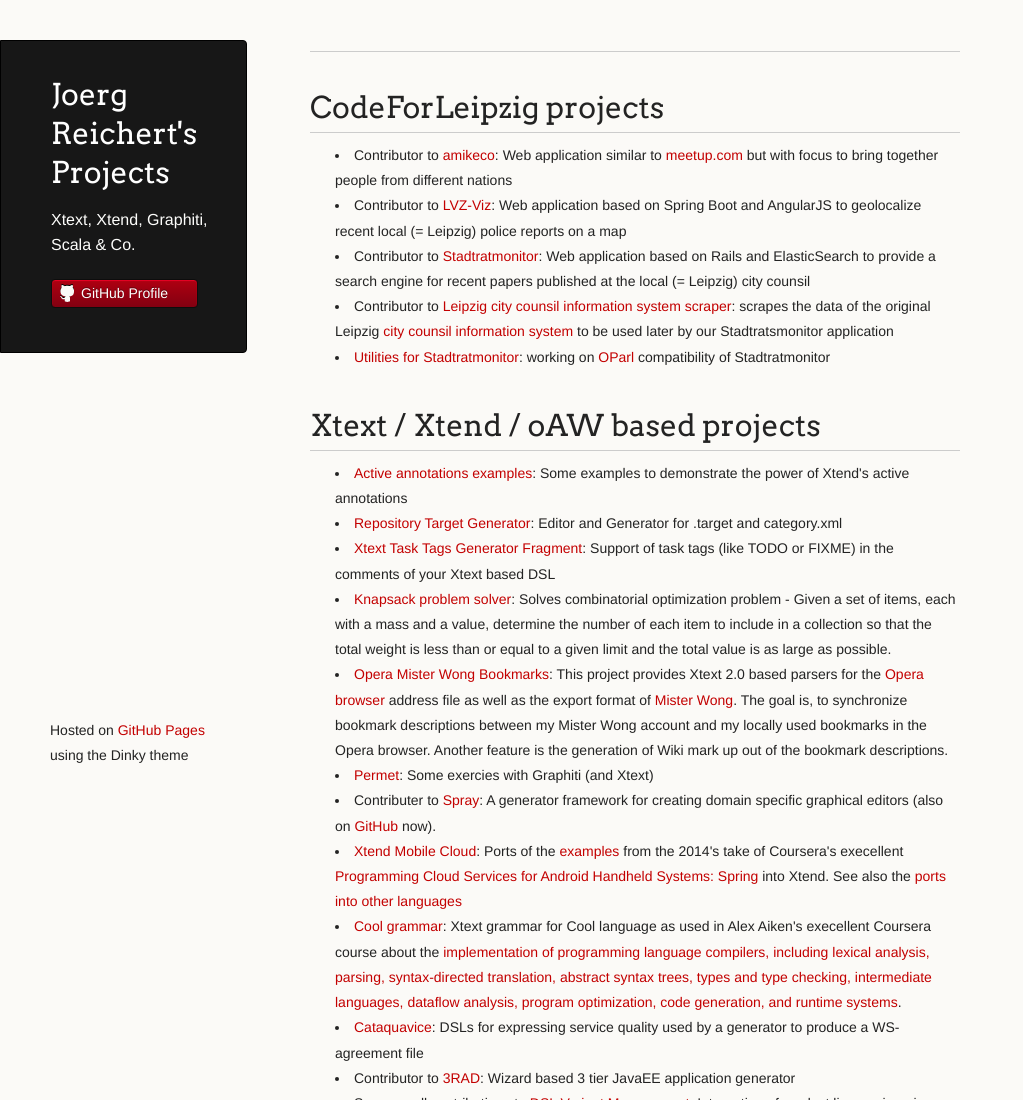
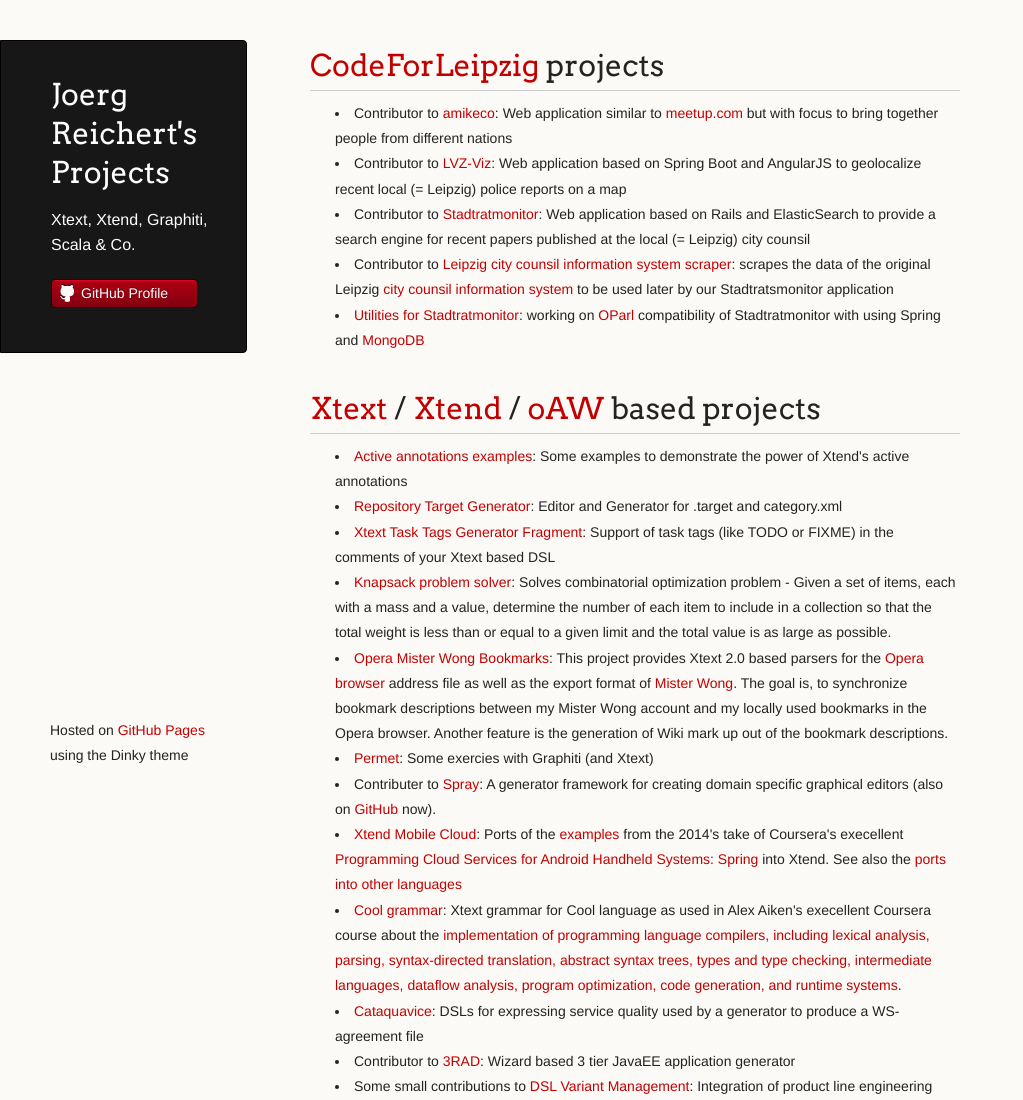
Before and after one commit to joergreichert/JoergReichert.github.io, a plain HTML site: page index.html in a window 1280 px wide. Shown: the top 1100 px of the page, without its empty margins (0-1023 px from the left). Drawn offline with Linux system fonts and the light colour scheme.

Commit message:
added some more links

```diff
--- a/index.html
+++ b/index.html
@@ -23,8 +23,7 @@
         </ul>
       </header>
       <section>
-        <h1>
-<h1><a name="codefor-projects" class="anchor" href="#codefor-projects"><span class="octicon octicon-link"></span></a>CodeForLeipzig projects</h1>
+<h1><a name="codefor-projects" class="anchor" href="#codefor-projects"><span class="octicon octicon-link"></span></a><a href="http://codefor.de/leipzig/">CodeForLeipzig</a> projects</h1>
 <ul>
 <li>
 Contributor to <a href="http://codefor.de/projekte/2016-07-20-le-drl-amikeco">amikeco</a>: Web application similar to <a href="http://meetup.com">meetup.com</a> but with focus to bring together people from different nations</li>
@@ -35,9 +34,9 @@ Contributor to <a href="https://github.com/CodeforLeipzig/stadtratmonitor">Stadt
 <li>
 Contributor to <a href="https://morph.io/jrlover/city_council_leipzig_recent_papers">Leipzig city counsil information system scraper</a>: scrapes the data of the original Leipzig <a href="https://ratsinfo.leipzig.de/bi/vo020.asp">city counsil information system</a> to be used later by our Stadtratsmonitor application</li>
 <li>
-<a href="https://github.com/joergreichert/stadtratmonitor-utils">Utilities for Stadtratmonitor</a>: working on <a href="https://oparl.org/">OParl</a> compatibility of Stadtratmonitor</li>
+<a href="https://github.com/joergreichert/stadtratmonitor-utils">Utilities for Stadtratmonitor</a>: working on <a href="https://oparl.org/">OParl</a> compatibility of Stadtratmonitor with using Spring and <a href="https://www.mongodb.com/">MongoDB</a></li>
 </ul>
-<h1><a name="xtext-projects" class="anchor" href="#xtext-projects"><span class="octicon octicon-link"></span></a>Xtext / Xtend / oAW based projects</h1>
+<h1><a name="xtext-projects" class="anchor" href="#xtext-projects"><span class="octicon octicon-link"></span></a><a href="http://www.eclipse.org/Xtext/">Xtext</a> / <a href="http://www.eclipse.org/xtend/">Xtend</a> / <a href="http://www.voelter.de/data/articles/oAWArticleEM.pdf">oAW</a> based projects</h1>
 <ul>
 <li>
 <a href="http://joergreichert.github.io/ActiveAnnotationsExamples/">Active annotations examples</a>: Some examples to demonstrate the power of Xtend's active annotations</li>
```
